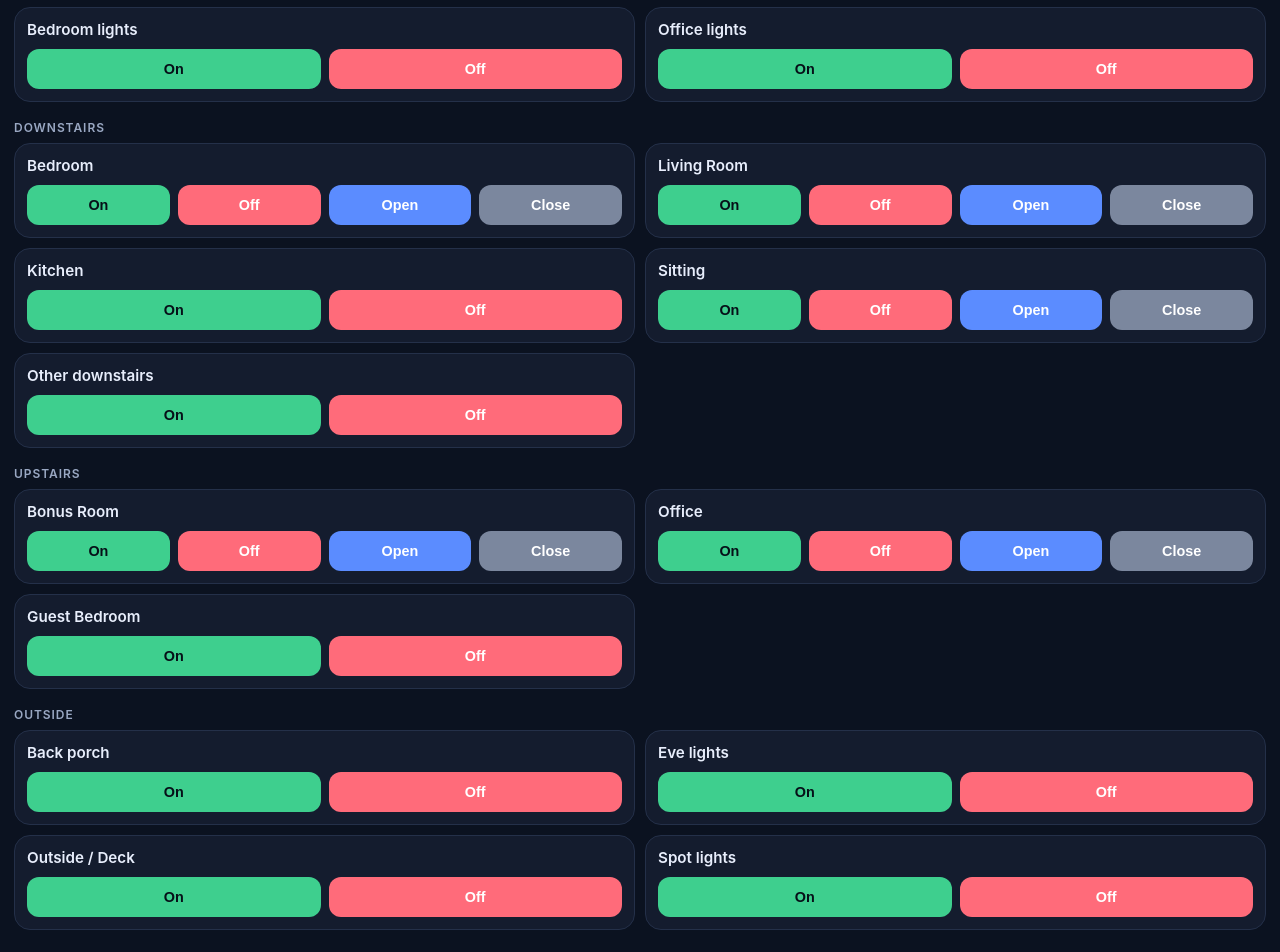
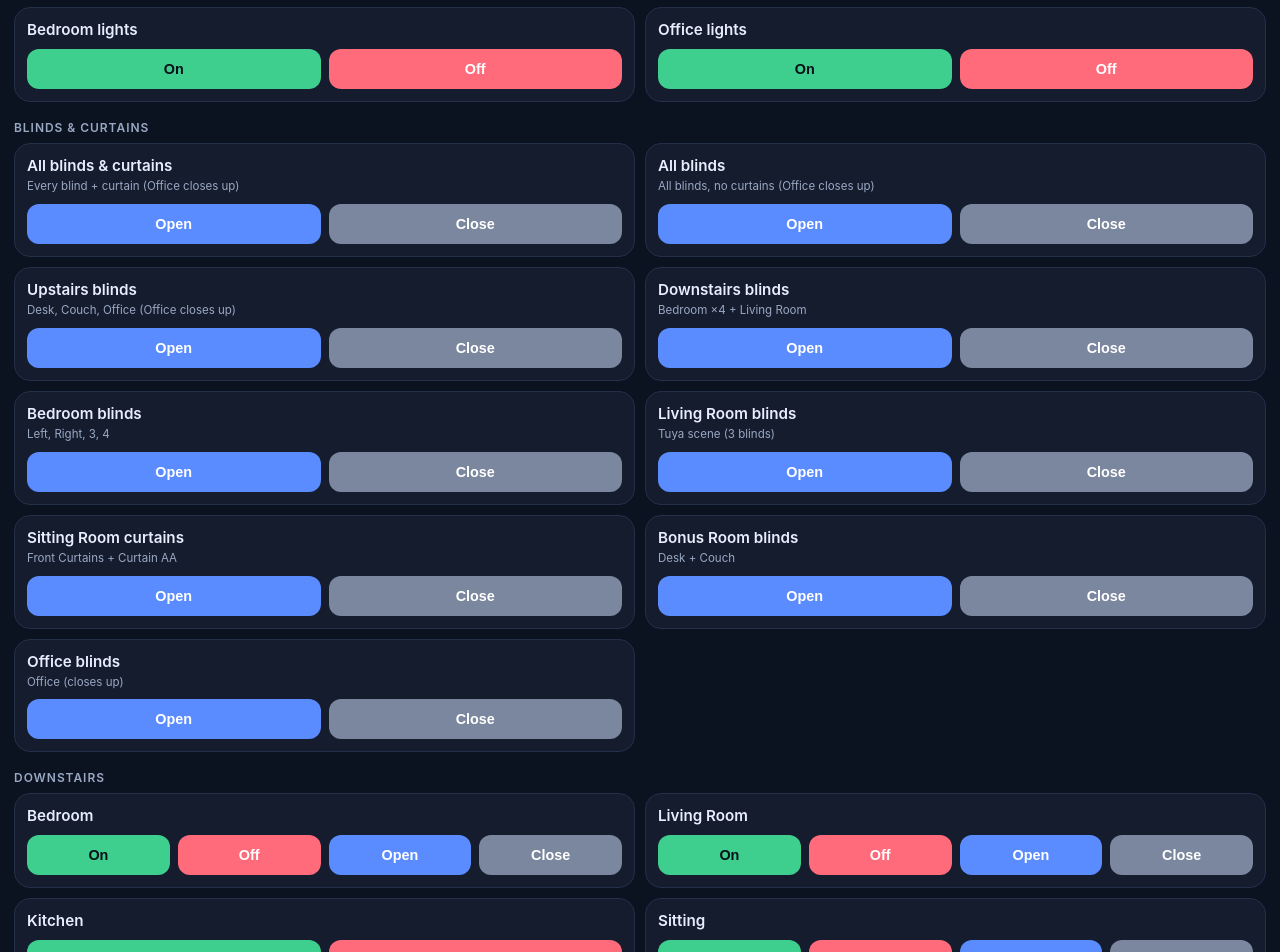
Before and after one commit to russellthom/home-2ab52, a plain HTML site: page index.html in a window 1280 px wide. Shown: the part 675-1627 px from the top of the page. Drawn offline with Linux system fonts and the light colour scheme.

Commit message:
Add Blinds & Curtains section; bump service worker cache

```diff
--- a/index.html
+++ b/index.html
@@ -40,6 +40,7 @@ h1 { font-size: 1.35rem; margin: 0; font-weight: 700; letter-spacing: -0.02em; }
 .grid { display: grid; grid-template-columns: 1fr 1fr; gap: 10px; }
 .card { background: var(--card); border: 1px solid var(--line); border-radius: 16px; padding: 12px; }
 .card h2 { margin: 0 0 10px; font-size: 0.95rem; font-weight: 600; }
+.card .sub { margin: -6px 0 10px; font-size: 0.72rem; color: var(--muted); line-height: 1.3; }
 .row { display: flex; gap: 8px; flex-wrap: wrap; }
 button.action {
   flex: 1; min-width: 64px; border: 0; border-radius: 12px; padding: 12px 8px;
@@ -172,6 +173,29 @@ function roomCard(room) {
   return card;
 }
 
+// Blinds & Curtains groups: open/close only (never on/off), target = room-map alias.
+function coverCard(g) {
+  const card = document.createElement("div");
+  card.className = "card";
+  const h = document.createElement("h2");
+  h.textContent = g.label;
+  card.appendChild(h);
+  if (g.devices) {
+    const sub = document.createElement("div");
+    sub.className = "sub";
+    sub.textContent = g.devices;
+    card.appendChild(sub);
+  }
+  const row = document.createElement("div");
+  row.className = "row";
+  const openCmd = g.openCommand || ("open " + g.target);
+  const closeCmd = g.closeCommand || ("close " + g.target);
+  row.appendChild(btn("Open", "open", openCmd, g.label + " open"));
+  row.appendChild(btn("Close", "close", closeCmd, g.label + " close"));
+  card.appendChild(row);
+  return card;
+}
+
 async function render() {
   const data = await fetch("rooms.json", { cache: "no-store" }).then((r) => r.json());
   const app = document.getElementById("app");
@@ -198,6 +222,18 @@ async function render() {
   }
   app.appendChild(qgrid);
 
+  if (Array.isArray(data.covers) && data.covers.length) {
+    const cs = document.createElement("div");
+    cs.className = "section";
+    cs.textContent = "Blinds & Curtains";
+    app.appendChild(cs);
+    const cgrid = document.createElement("div");
+    cgrid.className = "grid";
+    cgrid.id = "covers";
+    for (const g of data.covers) cgrid.appendChild(coverCard(g));
+    app.appendChild(cgrid);
+  }
+
   for (const floor of data.floors) {
     const s = document.createElement("div");
     s.className = "section";
@@ -222,7 +258,7 @@ document.getElementById("saveBtn").addEventListener("click", () => {
 refreshSetupUi();
 render().catch((e) => setStatus("Could not load rooms: " + e, "err"));
 if ("serviceWorker" in navigator) {
-  navigator.serviceWorker.register("sw.js").catch(() => {});
+  navigator.serviceWorker.register("sw.js?v=2").catch(() => {});
 }
 </script>
 </body>
--- a/rooms.json
+++ b/rooms.json
@@ -29,6 +29,63 @@
       "id": "office-lights",
       "label": "Office lights",
       "target": "office lights"
+    }
+  ],
+  "covers": [
+    {
+      "id": "all-covers",
+      "label": "All blinds & curtains",
+      "target": "all blinds and curtains",
+      "devices": "Every blind + curtain (Office closes up)"
+    },
+    {
+      "id": "all-blinds",
+      "label": "All blinds",
+      "target": "all blinds",
+      "devices": "All blinds, no curtains (Office closes up)"
+    },
+    {
+      "id": "upstairs-blinds",
+      "label": "Upstairs blinds",
+      "target": "upstairs blinds",
+      "devices": "Desk, Couch, Office (Office closes up)"
+    },
+    {
+      "id": "downstairs-blinds",
+      "label": "Downstairs blinds",
+      "target": "downstairs blinds",
+      "devices": "Bedroom ×4 + Living Room"
+    },
+    {
+      "id": "bedroom-blinds",
+      "label": "Bedroom blinds",
+      "target": "bedroom blinds",
+      "devices": "Left, Right, 3, 4"
+    },
+    {
+      "id": "living-room-blinds",
+      "label": "Living Room blinds",
+      "target": "living room blinds",
+      "devices": "Tuya scene (3 blinds)"
+    },
+    {
+      "id": "sitting-room-curtains",
+      "label": "Sitting Room curtains",
+      "target": "sitting room curtains",
+      "devices": "Front Curtains + Curtain AA"
+    },
+    {
+      "id": "bonus-room-blinds",
+      "label": "Bonus Room blinds",
+      "target": "bonus room blinds",
+      "devices": "Desk + Couch"
+    },
+    {
+      "id": "office-blinds",
+      "label": "Office blinds",
+      "target": "office blinds",
+      "closeCommand": "close Office blinds up",
+      "devices": "Office (closes up)"
     }
   ],
   "floors": [
```
Also changed, not shown: sw.js (+21 -2 lines). Lines whose indentation alone changed are shown as unchanged.
